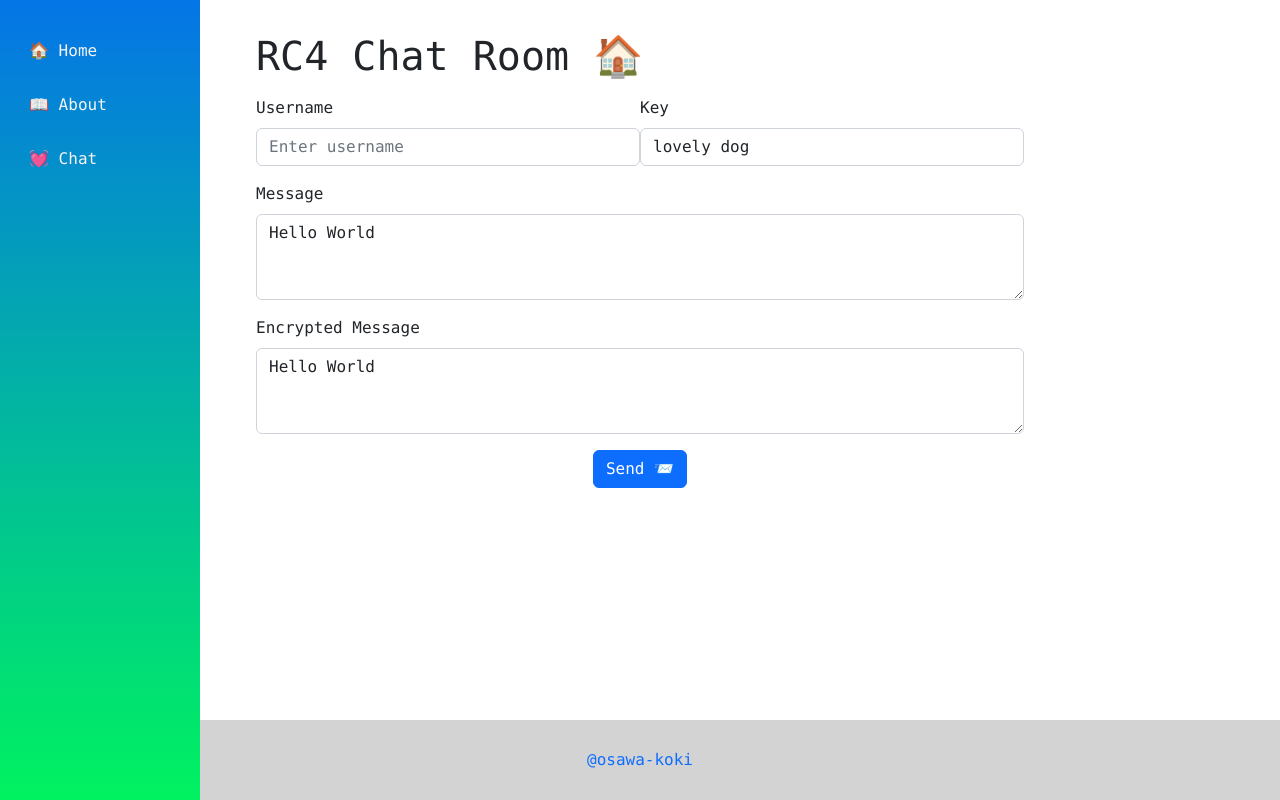
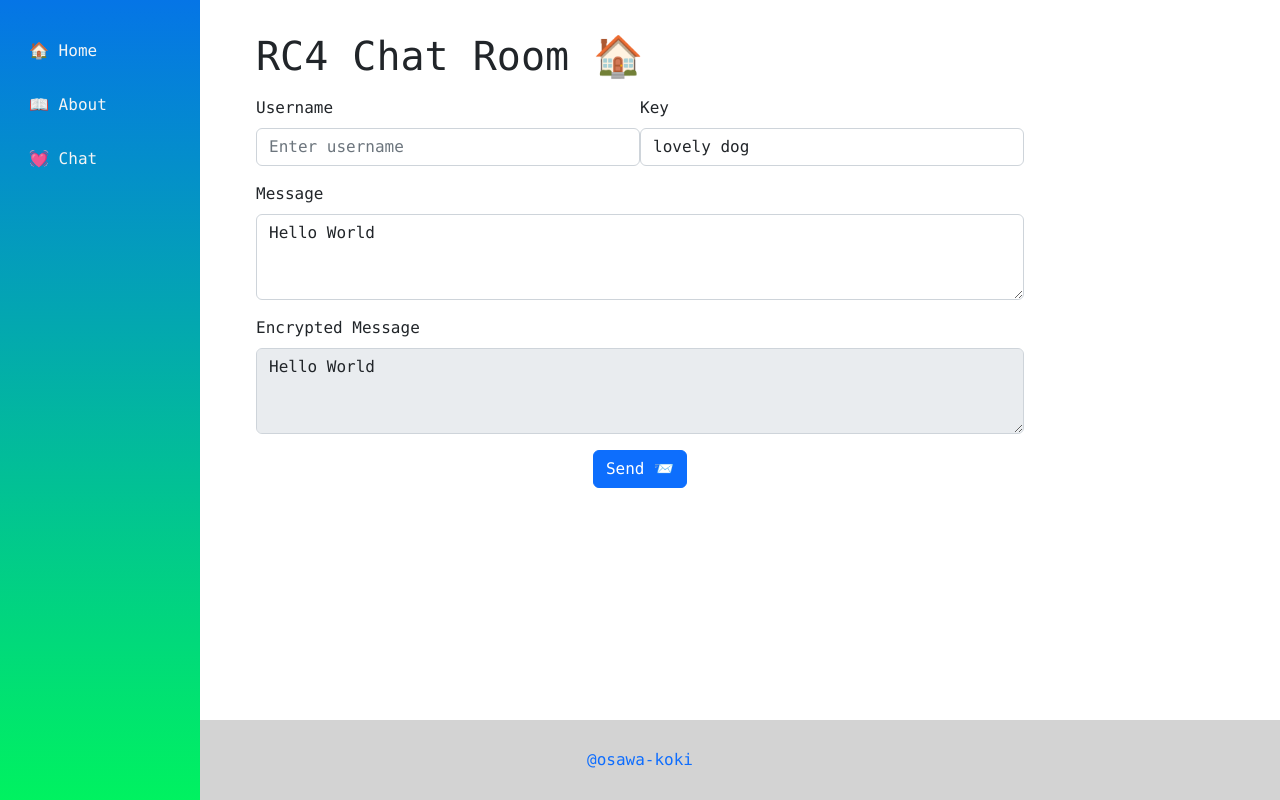
Before and after one commit to osawa-koki/RC4-chat-room, a Next.js app in the folder client/: page /chat in a window 1280 px wide. Built offline with nearby package versions, Linux system fonts and the light colour scheme.

Commit message:
小さな修正。

```diff
--- a/client/pages/chat.tsx
+++ b/client/pages/chat.tsx
@@ -36,7 +36,7 @@ export default function ChatPage() {
           </Form.Group>
           <Form.Group className="mt-3">
             <Form.Label>Encrypted Message</Form.Label>
-            <Form.Control as="textarea" rows={3} value={sharedData.message} readOnly />
+            <Form.Control as="textarea" rows={3} value={sharedData.message} disabled />
           </Form.Group>
           <Button variant="primary" className="mt-3 d-block m-auto">Send 📨</Button>
         </Form>
```
